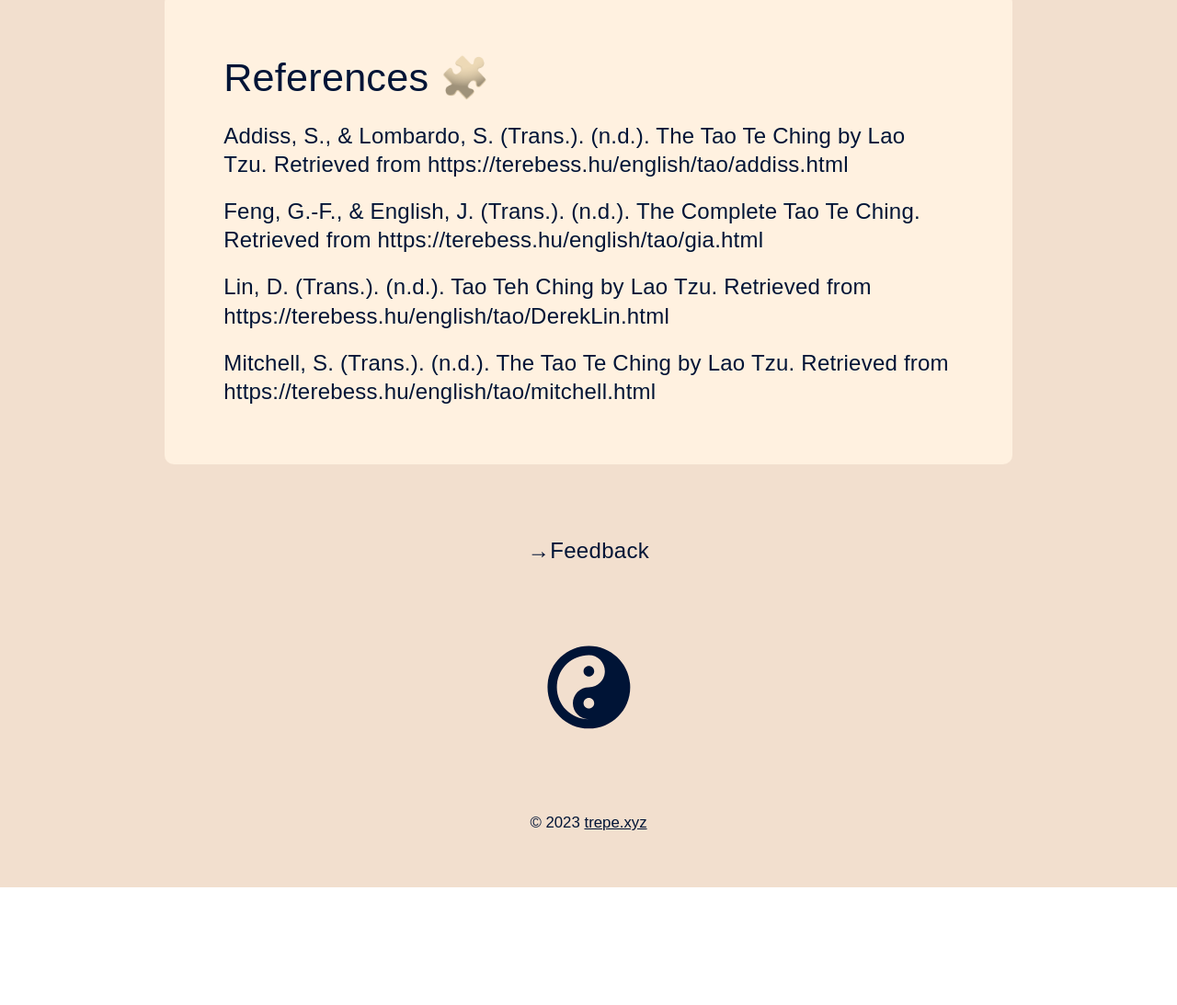
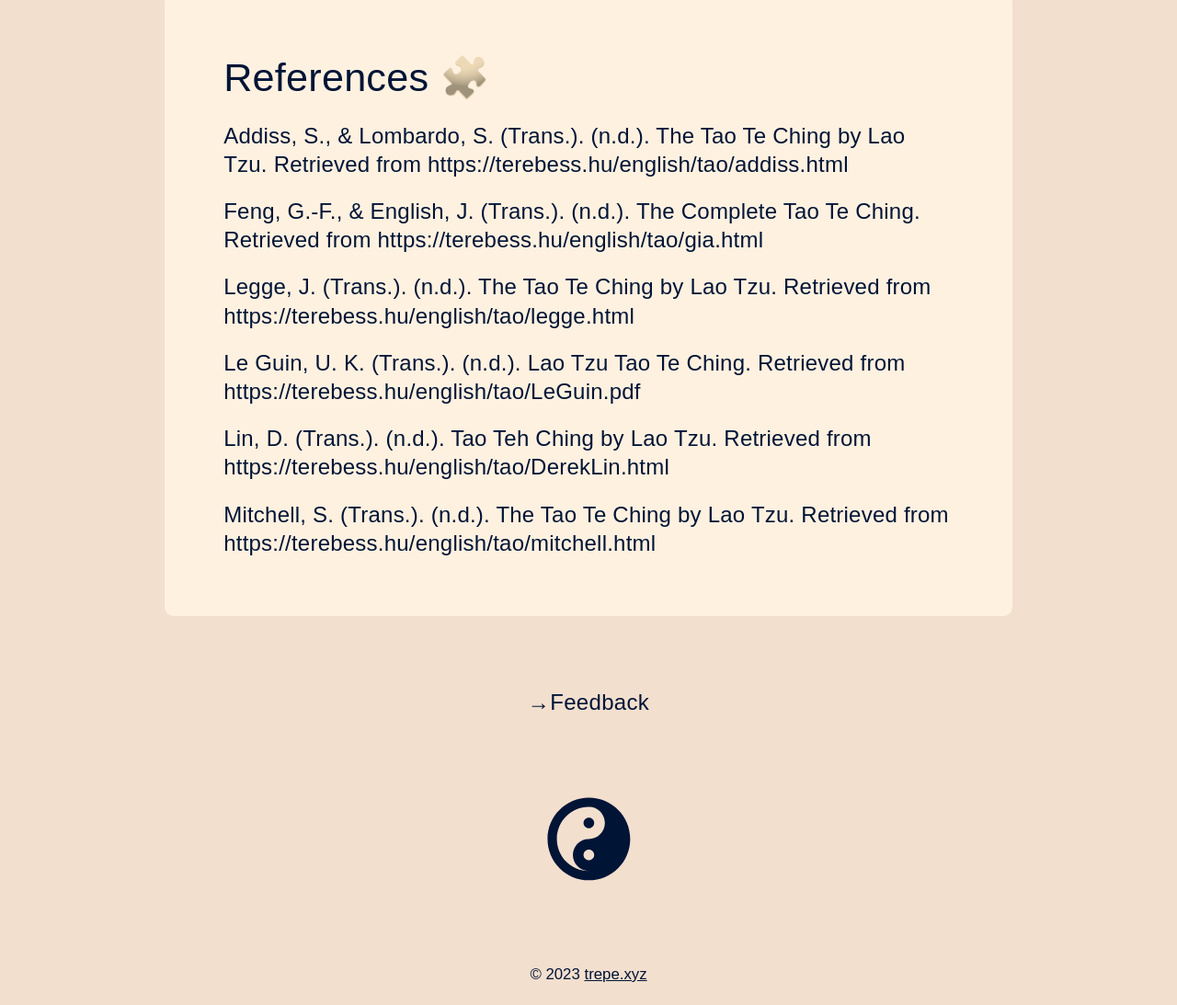
Before and after one commit to ptrrdrck/daod.rip, a plain HTML site: page about.html in a window 1280 px wide. Shown: the part 1798-2891 px from the top of the page at 92% size. Before the commit the page ends 2763 px from the top, so only its background shows below. Drawn offline with Linux system fonts and the light colour scheme.

Commit message:
Add references

```diff
--- a/about.html
+++ b/about.html
@@ -63,6 +63,14 @@
           Ching. Retrieved from https://terebess.hu/english/tao/gia.html</span
         >
         <span class="reference"
+          >Legge, J. (Trans.). (n.d.). The Tao Te Ching by Lao Tzu. Retrieved
+          from https://terebess.hu/english/tao/legge.html</span
+        >
+        <span class="reference"
+          >Le Guin, U. K. (Trans.). (n.d.). Lao Tzu Tao Te Ching. Retrieved from
+          https://terebess.hu/english/tao/LeGuin.pdf</span
+        >
+        <span class="reference"
           >Lin, D. (Trans.). (n.d.). Tao Teh Ching by Lao Tzu. Retrieved from
           https://terebess.hu/english/tao/DerekLin.html</span
         >
```
